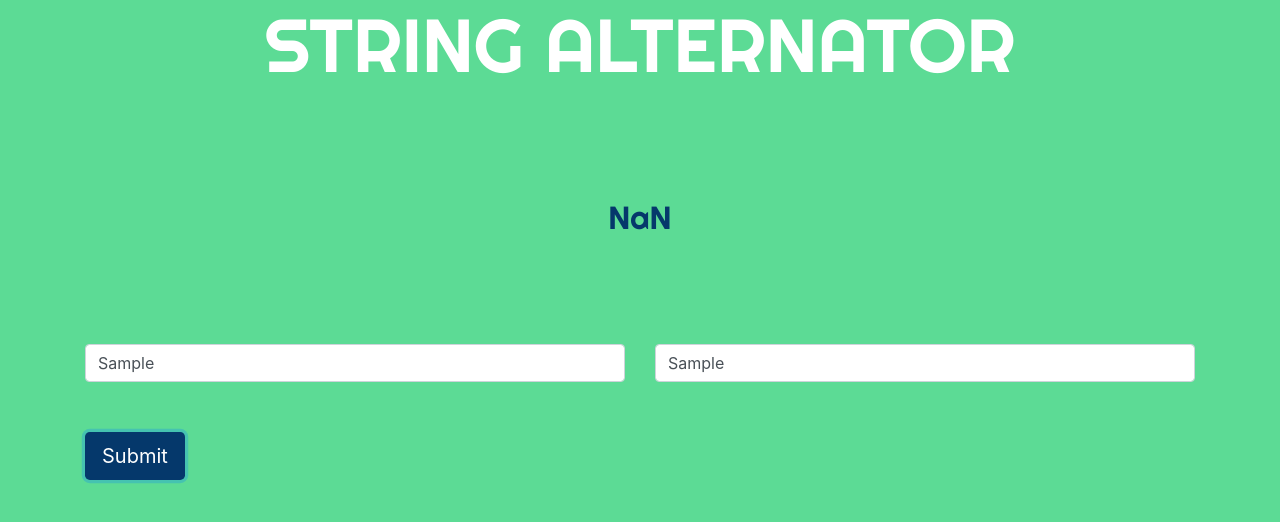
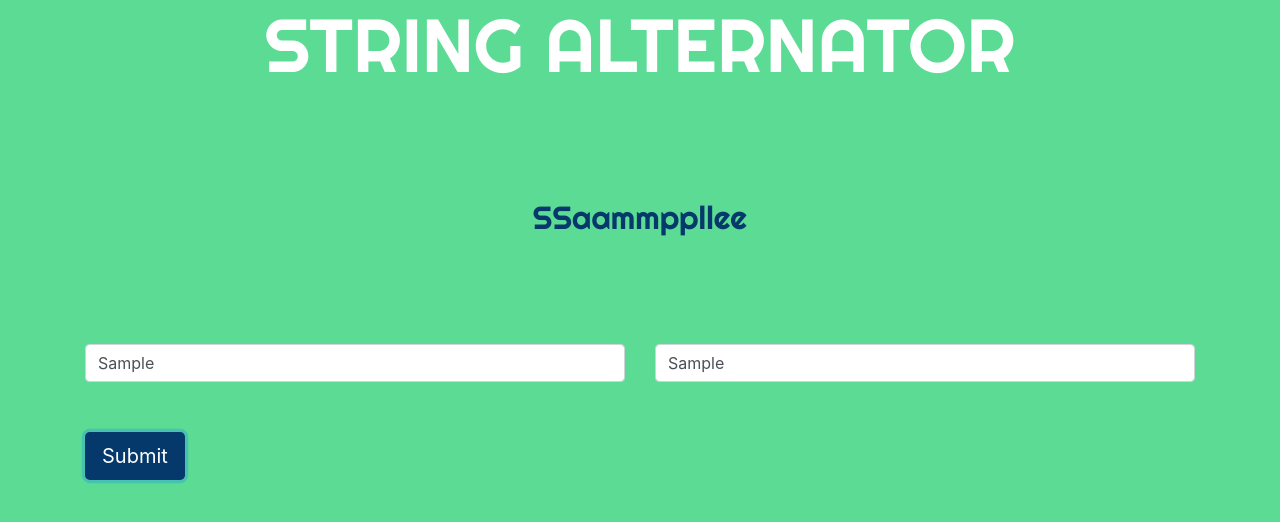
Before and after one commit to AmjedAgabani/String-Alternator, a plain HTML site: page index.html in a window 1280 px wide. Both pictures are taken after typing "Sample", "Sample" into the empty fields and a click on the button "Submit". Drawn offline with nearby package versions, Linux system fonts and the light colour scheme.

Commit message:
Added function to print alternating letters of both user inputs as one word

```diff
--- a/index.html
+++ b/index.html
@@ -29,12 +29,12 @@
                 <input id ="second-word" type="text" class="form-control" placeholder="Enter your second word here...">
             </div>
         </div>
-        <button id="push-words" type="submit" class="btn btn-color btn-lg small-buffer">Submit</button>
+        <button type="submit" class="btn btn-color btn-lg small-buffer">Submit</button>
     </form>
 </div>
 <script src="scripts/jquery-3.3.1.min.js" type="text/javascript"></script>
-<script src="scripts/main.js"></script>
 <script src="https://cdnjs.cloudflare.com/ajax/libs/popper.js/1.12.9/umd/popper.min.js" integrity="sha384-ApNbgh9B+Y1QKtv3Rn7W3mgPxhU9K/ScQsAP7hUibX39j7fakFPskvXusvfa0b4Q" crossorigin="anonymous"></script>
 <script src="https://maxcdn.bootstrapcdn.com/bootstrap/4.0.0/js/bootstrap.min.js" integrity="sha384-JZR6Spejh4U02d8jOt6vLEHfe/JQGiRRSQQxSfFWpi1MquVdAyjUar5+76PVCmYl" crossorigin="anonymous"></script>
+<script src="scripts/main.js"></script>
 </body>
 </html>
--- a/scripts/main.js
+++ b/scripts/main.js
@@ -1,7 +1,20 @@
-$("#my-form").submit(function (event) {
+function mixWords(stringOne, stringTwo) {
+    var output = "";
+    for (var i = 0; i < Math.max(stringOne.length, stringTwo.length); i++) {
+        if (stringOne.length > i) {
+            output += stringOne[i];
+        }
+        if (stringTwo.length > i) {
+            output += stringTwo[i];
+        }
+    }
+    return output;
+}
+
+$("#my-form").submit(function(event) {
     event.preventDefault();
-    var stringOne = $('#first-word').value;
-    var stringTwo = $('#second-word').value;
-    var combinedString = stringOne + stringTwo;
-    $("#combined-string").text(combinedString);
+    var stringOne = $('#first-word').val();
+    var stringTwo = $('#second-word').val();
+    var output = mixWords(stringOne, stringTwo);
+    $("#combined-string").text(output);
 });
```
